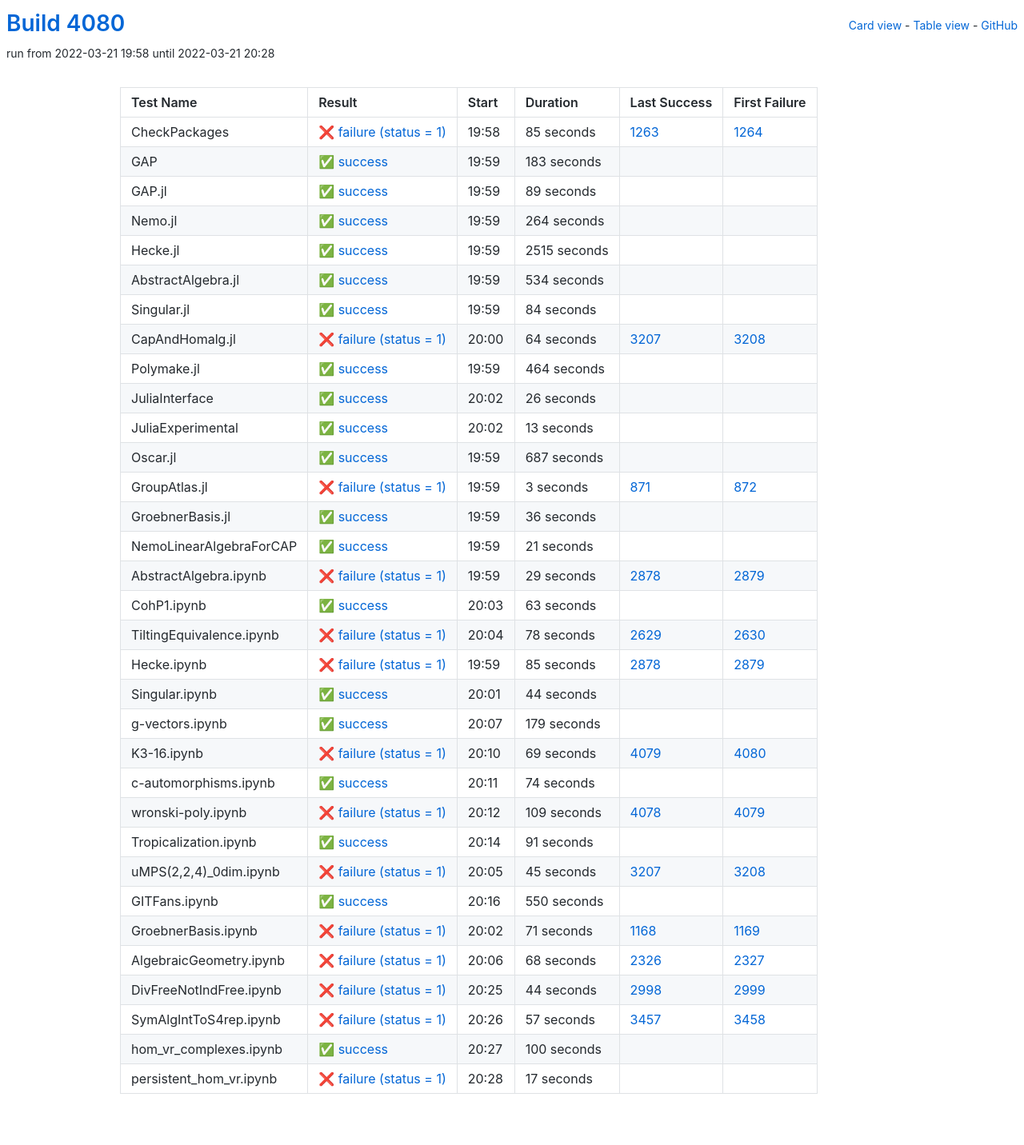
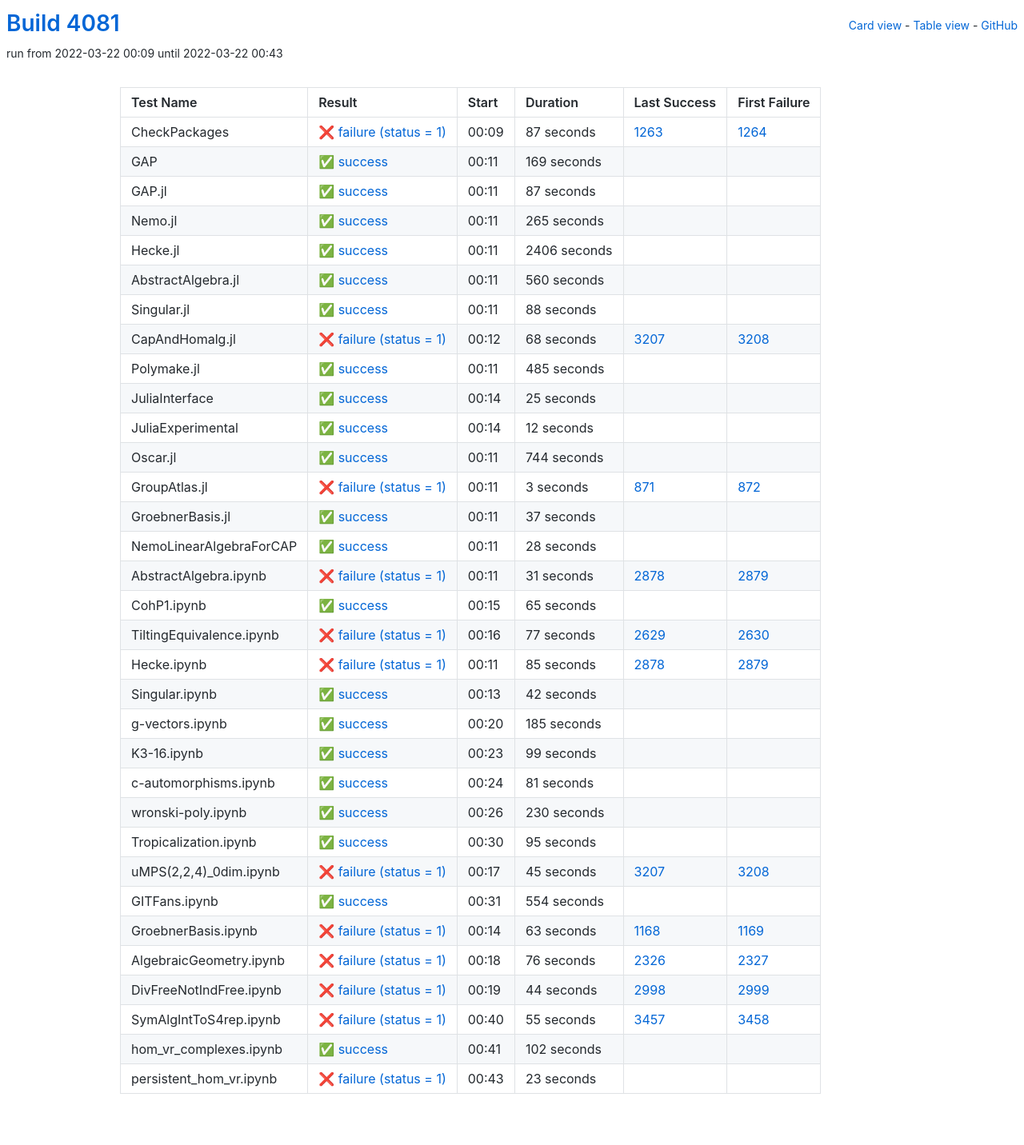
Before and after one commit to oscar-system/oscar-ci-status-stable, a Jekyll site: the page built from table.html, in a window 1280 px wide. Shown: the whole page at 80% size. Built offline with Jekyll 4.4.1, drawn with Linux system fonts in a browser that asks for light colours.

Commit message:
Build #4081

```diff
--- a/_data/ci.yml
+++ b/_data/ci.yml
@@ -1,6 +1,6 @@
 ---
-build: 4080
-build_url: https://oscarci.mathematik.uni-kl.de/job/oscar-stable/4080/
+build: 4081
+build_url: https://oscarci.mathematik.uni-kl.de/job/oscar-stable/4081/
 job: oscar-stable
 organization: oscar-system
 repo: oscar-ci-status-stable
@@ -8,152 +8,152 @@ repourl: https://github.com/oscar-system/oscar-ci-status-stable
 tests:
 - name: CheckPackages
   id: checkpackages
-  log: https://oscarci.mathematik.uni-kl.de/job/oscar-stable/4080/artifact/logs/build-4080/CheckPackages.log
-  start: 2022-03-21 19:58
+  log: https://oscarci.mathematik.uni-kl.de/job/oscar-stable/4081/artifact/logs/build-4081/CheckPackages.log
+  start: 2022-03-22 00:09
   success: false
   exitcode: 1
   status: failure
-  duration: 85
+  duration: 87
   last_success: 1263
   last_success_url: https://oscarci.mathematik.uni-kl.de/job/oscar-stable/1263/
   first_failure: 1264
   first_failure_url: https://oscarci.mathematik.uni-kl.de/job/oscar-stable/1264/
 - name: GAP
   id: gap
-  log: https://oscarci.mathematik.uni-kl.de/job/oscar-stable/4080/artifact/logs/build-4080/GAP.log
-  start: 2022-03-21 19:59
+  log: https://oscarci.mathematik.uni-kl.de/job/oscar-stable/4081/artifact/logs/build-4081/GAP.log
+  start: 2022-03-22 00:11
   success: true
   exitcode: 0
   status: success
-  duration: 183
+  duration: 169
   last_success: false
   last_success_url:
   first_failure: false
   first_failure_url:
 - name: GAP.jl
   id: gap-jl
-  log: https://oscarci.mathematik.uni-kl.de/job/oscar-stable/4080/artifact/logs/build-4080/GAP.jl.log
-  start: 2022-03-21 19:59
+  log: https://oscarci.mathematik.uni-kl.de/job/oscar-stable/4081/artifact/logs/build-4081/GAP.jl.log
+  start: 2022-03-22 00:11
   success: true
   exitcode: 0
   status: success
-  duration: 89
+  duration: 87
   last_success: false
   last_success_url:
   first_failure: false
   first_failure_url:
 - name: Nemo.jl
   id: nemo-jl
-  log: https://oscarci.mathematik.uni-kl.de/job/oscar-stable/4080/artifact/logs/build-4080/Nemo.jl.log
-  start: 2022-03-21 19:59
+  log: https://oscarci.mathematik.uni-kl.de/job/oscar-stable/4081/artifact/logs/build-4081/Nemo.jl.log
+  start: 2022-03-22 00:11
   success: true
   exitcode: 0
   status: success
-  duration: 264
+  duration: 265
   last_success: false
   last_success_url:
   first_failure: false
   first_failure_url:
 - name: Hecke.jl
   id: hecke-jl
-  log: https://oscarci.mathematik.uni-kl.de/job/oscar-stable/4080/artifact/logs/build-4080/Hecke.jl.log
-  start: 2022-03-21 19:59
+  log: https://oscarci.mathematik.uni-kl.de/job/oscar-stable/4081/artifact/logs/build-4081/Hecke.jl.log
+  start: 2022-03-22 00:11
   success: true
   exitcode: 0
   status: success
-  duration: 2515
+  duration: 2406
   last_success: false
   last_success_url:
   first_failure: false
   first_failure_url:
 - name: AbstractAlgebra.jl
   id: abstractalgebra-jl
-  log: https://oscarci.mathematik.uni-kl.de/job/oscar-stable/4080/artifact/logs/build-4080/AbstractAlgebra.jl.log
-  start: 2022-03-21 19:59
+  log: https://oscarci.mathematik.uni-kl.de/job/oscar-stable/4081/artifact/logs/build-4081/AbstractAlgebra.jl.log
+  start: 2022-03-22 00:11
   success: true
   exitcode: 0
   status: success
-  duration: 534
+  duration: 560
   last_success: false
   last_success_url:
   first_failure: false
   first_failure_url:
 - name: Singular.jl
   id: singular-jl
-  log: https://oscarci.mathematik.uni-kl.de/job/oscar-stable/4080/artifact/logs/build-4080/Singular.jl.log
-  start: 2022-03-21 19:59
+  log: https://oscarci.mathematik.uni-kl.de/job/oscar-stable/4081/artifact/logs/build-4081/Singular.jl.log
+  start: 2022-03-22 00:11
   success: true
   exitcode: 0
   status: success
-  duration: 84
+  duration: 88
   last_success: false
   last_success_url:
   first_failure: false
   first_failure_url:
 - name: CapAndHomalg.jl
   id: capandhomalg-jl
-  log: https://oscarci.mathematik.uni-kl.de/job/oscar-stable/4080/artifact/logs/build-4080/CapAndHomalg.jl.log
-  start: 2022-03-21 20:00
+  log: https://oscarci.mathematik.uni-kl.de/job/oscar-stable/4081/artifact/logs/build-4081/CapAndHomalg.jl.log
+  start: 2022-03-22 00:12
   success: false
   exitcode: 1
   status: failure
-  duration: 64
+  duration: 68
   last_success: 3207
   last_success_url: https://oscarci.mathematik.uni-kl.de/job/oscar-stable/3207/
   first_failure: 3208
   first_failure_url: https://oscarci.mathematik.uni-kl.de/job/oscar-stable/3208/
 - name: Polymake.jl
   id: polymake-jl
-  log: https://oscarci.mathematik.uni-kl.de/job/oscar-stable/4080/artifact/logs/build-4080/Polymake.jl.log
-  start: 2022-03-21 19:59
+  log: https://oscarci.mathematik.uni-kl.de/job/oscar-stable/4081/artifact/logs/build-4081/Polymake.jl.log
+  start: 2022-03-22 00:11
   success: true
   exitcode: 0
   status: success
-  duration: 464
+  duration: 485
   last_success: false
   last_success_url:
   first_failure: false
   first_failure_url:
 - name: JuliaInterface
   id: juliainterface
-  log: https://oscarci.mathematik.uni-kl.de/job/oscar-stable/4080/artifact/logs/build-4080/JuliaInterface.log
-  start: 2022-03-21 20:02
+  log: https://oscarci.mathematik.uni-kl.de/job/oscar-stable/4081/artifact/logs/build-4081/JuliaInterface.log
+  start: 2022-03-22 00:14
   success: true
   exitcode: 0
   status: success
-  duration: 26
+  duration: 25
   last_success: false
   last_success_url:
   first_failure: false
   first_failure_url:
 - name: JuliaExperimental
   id: juliaexperimental
-  log: https://oscarci.mathematik.uni-kl.de/job/oscar-stable/4080/artifact/logs/build-4080/JuliaExperimental.log
-  start: 2022-03-21 20:02
+  log: https://oscarci.mathematik.uni-kl.de/job/oscar-stable/4081/artifact/logs/build-4081/JuliaExperimental.log
+  start: 2022-03-22 00:14
   success: true
   exitcode: 0
   status: success
-  duration: 13
+  duration: 12
   last_success: false
   last_success_url:
   first_failure: false
   first_failure_url:
 - name: Oscar.jl
   id: oscar-jl
-  log: https://oscarci.mathematik.uni-kl.de/job/oscar-stable/4080/artifact/logs/build-4080/Oscar.jl.log
-  start: 2022-03-21 19:59
+  log: https://oscarci.mathematik.uni-kl.de/job/oscar-stable/4081/artifact/logs/build-4081/Oscar.jl.log
+  start: 2022-03-22 00:11
   success: true
   exitcode: 0
   status: success
-  duration: 687
+  duration: 744
   last_success: false
   last_success_url:
   first_failure: false
   first_failure_url:
 - name: GroupAtlas.jl
   id: groupatlas-jl
-  log: https://oscarci.mathematik.uni-kl.de/job/oscar-stable/4080/artifact/logs/build-4080/GroupAtlas.jl.log
-  start: 2022-03-21 19:59
+  log: https://oscarci.mathematik.uni-kl.de/job/oscar-stable/4081/artifact/logs/build-4081/GroupAtlas.jl.log
+  start: 2022-03-22 00:11
   success: false
   exitcode: 1
   status: failure
@@ -164,68 +164,68 @@ tests:
   first_failure_url: https://oscarci.mathematik.uni-kl.de/job/oscar-stable/872/
 - name: GroebnerBasis.jl
   id: groebnerbasis-jl
-  log: https://oscarci.mathematik.uni-kl.de/job/oscar-stable/4080/artifact/logs/build-4080/GroebnerBasis.jl.log
-  start: 2022-03-21 19:59
+  log: https://oscarci.mathematik.uni-kl.de/job/oscar-stable/4081/artifact/logs/build-4081/GroebnerBasis.jl.log
+  start: 2022-03-22 00:11
   success: true
   exitcode: 0
   status: success
-  duration: 36
+  duration: 37
   last_success: false
   last_success_url:
   first_failure: false
   first_failure_url:
 - name: NemoLinearAlgebraForCAP
   id: nemolinearalgebraforcap
-  log: https://oscarci.mathematik.uni-kl.de/job/oscar-stable/4080/artifact/logs/build-4080/NemoLinearAlgebraForCAP.log
-  start: 2022-03-21 19:59
+  log: https://oscarci.mathematik.uni-kl.de/job/oscar-stable/4081/artifact/logs/build-4081/NemoLinearAlgebraForCAP.log
+  start: 2022-03-22 00:11
   success: true
   exitcode: 0
   status: success
-  duration: 21
+  duration: 28
   last_success: false
   last_success_url:
   first_failure: false
   first_failure_url:
 - name: AbstractAlgebra.ipynb
   id: abstractalgebra-ipynb
-  log: https://oscarci.mathematik.uni-kl.de/job/oscar-stable/4080/artifact/logs/build-4080/AbstractAlgebra.ipynb.log
-  start: 2022-03-21 19:59
+  log: https://oscarci.mathematik.uni-kl.de/job/oscar-stable/4081/artifact/logs/build-4081/AbstractAlgebra.ipynb.log
+  start: 2022-03-22 00:11
   success: false
   exitcode: 1
   status: failure
-  duration: 29
+  duration: 31
   last_success: 2878
   last_success_url: https://oscarci.mathematik.uni-kl.de/job/oscar-stable/2878/
   first_failure: 2879
   first_failure_url: https://oscarci.mathematik.uni-kl.de/job/oscar-stable/2879/
 - name: CohP1.ipynb
   id: cohp1-ipynb
-  log: https://oscarci.mathematik.uni-kl.de/job/oscar-stable/4080/artifact/logs/build-4080/CohP1.ipynb.log
-  start: 2022-03-21 20:03
+  log: https://oscarci.mathematik.uni-kl.de/job/oscar-stable/4081/artifact/logs/build-4081/CohP1.ipynb.log
+  start: 2022-03-22 00:15
   success: true
   exitcode: 0
   status: success
-  duration: 63
+  duration: 65
   last_success: false
   last_success_url:
   first_failure: false
   first_failure_url:
 - name: TiltingEquivalence.ipynb
   id: tiltingequivalence-ipynb
-  log: https://oscarci.mathematik.uni-kl.de/job/oscar-stable/4080/artifact/logs/build-4080/TiltingEquivalence.ipynb.log
-  start: 2022-03-21 20:04
+  log: https://oscarci.mathematik.uni-kl.de/job/oscar-stable/4081/artifact/logs/build-4081/TiltingEquivalence.ipynb.log
+  start: 2022-03-22 00:16
   success: false
   exitcode: 1
   status: failure
-  duration: 78
+  duration: 77
   last_success: 2629
   last_success_url: https://oscarci.mathematik.uni-kl.de/job/oscar-stable/2629/
   first_failure: 2630
   first_failure_url: https://oscarci.mathematik.uni-kl.de/job/oscar-stable/2630/
 - name: Hecke.ipynb
   id: hecke-ipynb
-  log: https://oscarci.mathematik.uni-kl.de/job/oscar-stable/4080/artifact/logs/build-4080/Hecke.ipynb.log
-  start: 2022-03-21 19:59
+  log: https://oscarci.mathematik.uni-kl.de/job/oscar-stable/4081/artifact/logs/build-4081/Hecke.ipynb.log
+  start: 2022-03-22 00:11
   success: false
   exitcode: 1
   status: failure
@@ -236,80 +236,80 @@ tests:
   first_failure_url: https://oscarci.mathematik.uni-kl.de/job/oscar-stable/2879/
 - name: Singular.ipynb
   id: singular-ipynb
-  log: https://oscarci.mathematik.uni-kl.de/job/oscar-stable/4080/artifact/logs/build-4080/Singular.ipynb.log
-  start: 2022-03-21 20:01
+  log: https://oscarci.mathematik.uni-kl.de/job/oscar-stable/4081/artifact/logs/build-4081/Singular.ipynb.log
+  start: 2022-03-22 00:13
   success: true
   exitcode: 0
   status: success
-  duration: 44
+  duration: 42
   last_success: false
   last_success_url:
   first_failure: false
   first_failure_url:
 - name: g-vectors.ipynb
   id: g-vectors-ipynb
-  log: https://oscarci.mathematik.uni-kl.de/job/oscar-stable/4080/artifact/logs/build-4080/g-vectors.ipynb.log
-  start: 2022-03-21 20:07
+  log: https://oscarci.mathematik.uni-kl.de/job/oscar-stable/4081/artifact/logs/build-4081/g-vectors.ipynb.log
+  start: 2022-03-22 00:20
   success: true
   exitcode: 0
   status: success
-  duration: 179
+  duration: 185
   last_success: false
   last_success_url:
   first_failure: false
   first_failure_url:
 - name: K3-16.ipynb
   id: k3-16-ipynb
-  log: https://oscarci.mathematik.uni-kl.de/job/oscar-stable/4080/artifact/logs/build-4080/K3-16.ipynb.log
-  start: 2022-03-21 20:10
-  success: false
-  exitcode: 1
-  status: failure
-  duration: 69
-  last_success: 4079
-  last_success_url: https://oscarci.mathematik.uni-kl.de/job/oscar-stable/4079/
-  first_failure: 4080
-  first_failure_url: https://oscarci.mathematik.uni-kl.de/job/oscar-stable/4080/
-- name: c-automorphisms.ipynb
-  id: c-automorphisms-ipynb
-  log: https://oscarci.mathematik.uni-kl.de/job/oscar-stable/4080/artifact/logs/build-4080/c-automorphisms.ipynb.log
-  start: 2022-03-21 20:11
+  log: https://oscarci.mathematik.uni-kl.de/job/oscar-stable/4081/artifact/logs/build-4081/K3-16.ipynb.log
+  start: 2022-03-22 00:23
   success: true
   exitcode: 0
   status: success
-  duration: 74
+  duration: 99
+  last_success: false
+  last_success_url:
+  first_failure: false
+  first_failure_url:
+- name: c-automorphisms.ipynb
+  id: c-automorphisms-ipynb
+  log: https://oscarci.mathematik.uni-kl.de/job/oscar-stable/4081/artifact/logs/build-4081/c-automorphisms.ipynb.log
+  start: 2022-03-22 00:24
+  success: true
+  exitcode: 0
+  status: success
+  duration: 81
   last_success: false
   last_success_url:
   first_failure: false
   first_failure_url:
 - name: wronski-poly.ipynb
   id: wronski-poly-ipynb
-  log: https://oscarci.mathematik.uni-kl.de/job/oscar-stable/4080/artifact/logs/build-4080/wronski-poly.ipynb.log
-  start: 2022-03-21 20:12
-  success: false
-  exitcode: 1
-  status: failure
-  duration: 109
-  last_success: 4078
-  last_success_url: https://oscarci.mathematik.uni-kl.de/job/oscar-stable/4078/
-  first_failure: 4079
-  first_failure_url: https://oscarci.mathematik.uni-kl.de/job/oscar-stable/4079/
-- name: Tropicalization.ipynb
-  id: tropicalization-ipynb
-  log: https://oscarci.mathematik.uni-kl.de/job/oscar-stable/4080/artifact/logs/build-4080/Tropicalization.ipynb.log
-  start: 2022-03-21 20:14
+  log: https://oscarci.mathematik.uni-kl.de/job/oscar-stable/4081/artifact/logs/build-4081/wronski-poly.ipynb.log
+  start: 2022-03-22 00:26
   success: true
   exitcode: 0
   status: success
-  duration: 91
+  duration: 230
+  last_success: false
+  last_success_url:
+  first_failure: false
+  first_failure_url:
+- name: Tropicalization.ipynb
+  id: tropicalization-ipynb
+  log: https://oscarci.mathematik.uni-kl.de/job/oscar-stable/4081/artifact/logs/build-4081/Tropicalization.ipynb.log
+  start: 2022-03-22 00:30
+  success: true
+  exitcode: 0
+  status: success
+  duration: 95
   last_success: false
   last_success_url:
   first_failure: false
   first_failure_url:
 - name: uMPS(2,2,4)_0dim.ipynb
   id: umps-2-2-4-0dim-ipynb
-  log: https://oscarci.mathematik.uni-kl.de/job/oscar-stable/4080/artifact/logs/build-4080/uMPS-2-2-4-_0dim.ipynb.log
-  start: 2022-03-21 20:05
+  log: https://oscarci.mathematik.uni-kl.de/job/oscar-stable/4081/artifact/logs/build-4081/uMPS-2-2-4-_0dim.ipynb.log
+  start: 2022-03-22 00:17
   success: false
   exitcode: 1
   status: failure
@@ -320,44 +320,44 @@ tests:
   first_failure_url: https://oscarci.mathematik.uni-kl.de/job/oscar-stable/3208/
 - name: GITFans.ipynb
   id: gitfans-ipynb
-  log: https://oscarci.mathematik.uni-kl.de/job/oscar-stable/4080/artifact/logs/build-4080/GITFans.ipynb.log
-  start: 2022-03-21 20:16
+  log: https://oscarci.mathematik.uni-kl.de/job/oscar-stable/4081/artifact/logs/build-4081/GITFans.ipynb.log
+  start: 2022-03-22 00:31
   success: true
   exitcode: 0
   status: success
-  duration: 550
+  duration: 554
   last_success: false
   last_success_url:
   first_failure: false
   first_failure_url:
 - name: GroebnerBasis.ipynb
   id: groebnerbasis-ipynb
-  log: https://oscarci.mathematik.uni-kl.de/job/oscar-stable/4080/artifact/logs/build-4080/GroebnerBasis.ipynb.log
-  start: 2022-03-21 20:02
+  log: https://oscarci.mathematik.uni-kl.de/job/oscar-stable/4081/artifact/logs/build-4081/GroebnerBasis.ipynb.log
+  start: 2022-03-22 00:14
   success: false
   exitcode: 1
   status: failure
-  duration: 71
+  duration: 63
   last_success: 1168
   last_success_url: https://oscarci.mathematik.uni-kl.de/job/oscar-stable/1168/
   first_failure: 1169
   first_failure_url: https://oscarci.mathematik.uni-kl.de/job/oscar-stable/1169/
 - name: AlgebraicGeometry.ipynb
   id: algebraicgeometry-ipynb
-  log: https://oscarci.mathematik.uni-kl.de/job/oscar-stable/4080/artifact/logs/build-4080/AlgebraicGeometry.ipynb.log
-  start: 2022-03-21 20:06
+  log: https://oscarci.mathematik.uni-kl.de/job/oscar-stable/4081/artifact/logs/build-4081/AlgebraicGeometry.ipynb.log
+  start: 2022-03-22 00:18
   success: false
   exitcode: 1
   status: failure
-  duration: 68
+  duration: 76
   last_success: 2326
   last_success_url: https://oscarci.mathematik.uni-kl.de/job/oscar-stable/2326/
   first_failure: 2327
   first_failure_url: https://oscarci.mathematik.uni-kl.de/job/oscar-stable/2327/
 - name: DivFreeNotIndFree.ipynb
   id: divfreenotindfree-ipynb
-  log: https://oscarci.mathematik.uni-kl.de/job/oscar-stable/4080/artifact/logs/build-4080/DivFreeNotIndFree.ipynb.log
-  start: 2022-03-21 20:25
+  log: https://oscarci.mathematik.uni-kl.de/job/oscar-stable/4081/artifact/logs/build-4081/DivFreeNotIndFree.ipynb.log
+  start: 2022-03-22 00:19
   success: false
   exitcode: 1
   status: failure
@@ -368,36 +368,36 @@ tests:
   first_failure_url: https://oscarci.mathematik.uni-kl.de/job/oscar-stable/2999/
 - name: SymAlgIntToS4rep.ipynb
   id: symalginttos4rep-ipynb
-  log: https://oscarci.mathematik.uni-kl.de/job/oscar-stable/4080/artifact/logs/build-4080/SymAlgIntToS4rep.ipynb.log
-  start: 2022-03-21 20:26
+  log: https://oscarci.mathematik.uni-kl.de/job/oscar-stable/4081/artifact/logs/build-4081/SymAlgIntToS4rep.ipynb.log
+  start: 2022-03-22 00:40
   success: false
   exitcode: 1
   status: failure
-  duration: 57
+  duration: 55
   last_success: 3457
   last_success_url: https://oscarci.mathematik.uni-kl.de/job/oscar-stable/3457/
   first_failure: 3458
   first_failure_url: https://oscarci.mathematik.uni-kl.de/job/oscar-stable/3458/
 - name: hom_vr_complexes.ipynb
   id: hom-vr-complexes-ipynb
-  log: https://oscarci.mathematik.uni-kl.de/job/oscar-stable/4080/artifact/logs/build-4080/hom_vr_complexes.ipynb.log
-  start: 2022-03-21 20:27
+  log: https://oscarci.mathematik.uni-kl.de/job/oscar-stable/4081/artifact/logs/build-4081/hom_vr_complexes.ipynb.log
+  start: 2022-03-22 00:41
   success: true
   exitcode: 0
   status: success
-  duration: 100
+  duration: 102
   last_success: false
   last_success_url:
   first_failure: false
   first_failure_url:
 - name: persistent_hom_vr.ipynb
   id: persistent-hom-vr-ipynb
-  log: https://oscarci.mathematik.uni-kl.de/job/oscar-stable/4080/artifact/logs/build-4080/persistent_hom_vr.ipynb.log
-  start: 2022-03-21 20:28
+  log: https://oscarci.mathematik.uni-kl.de/job/oscar-stable/4081/artifact/logs/build-4081/persistent_hom_vr.ipynb.log
+  start: 2022-03-22 00:43
   success: false
   exitcode: 1
   status: failure
-  duration: 17
+  duration: 23
   last_success: false
   last_success_url:
   first_failure: false
```
Also changed, not shown: README.md.
